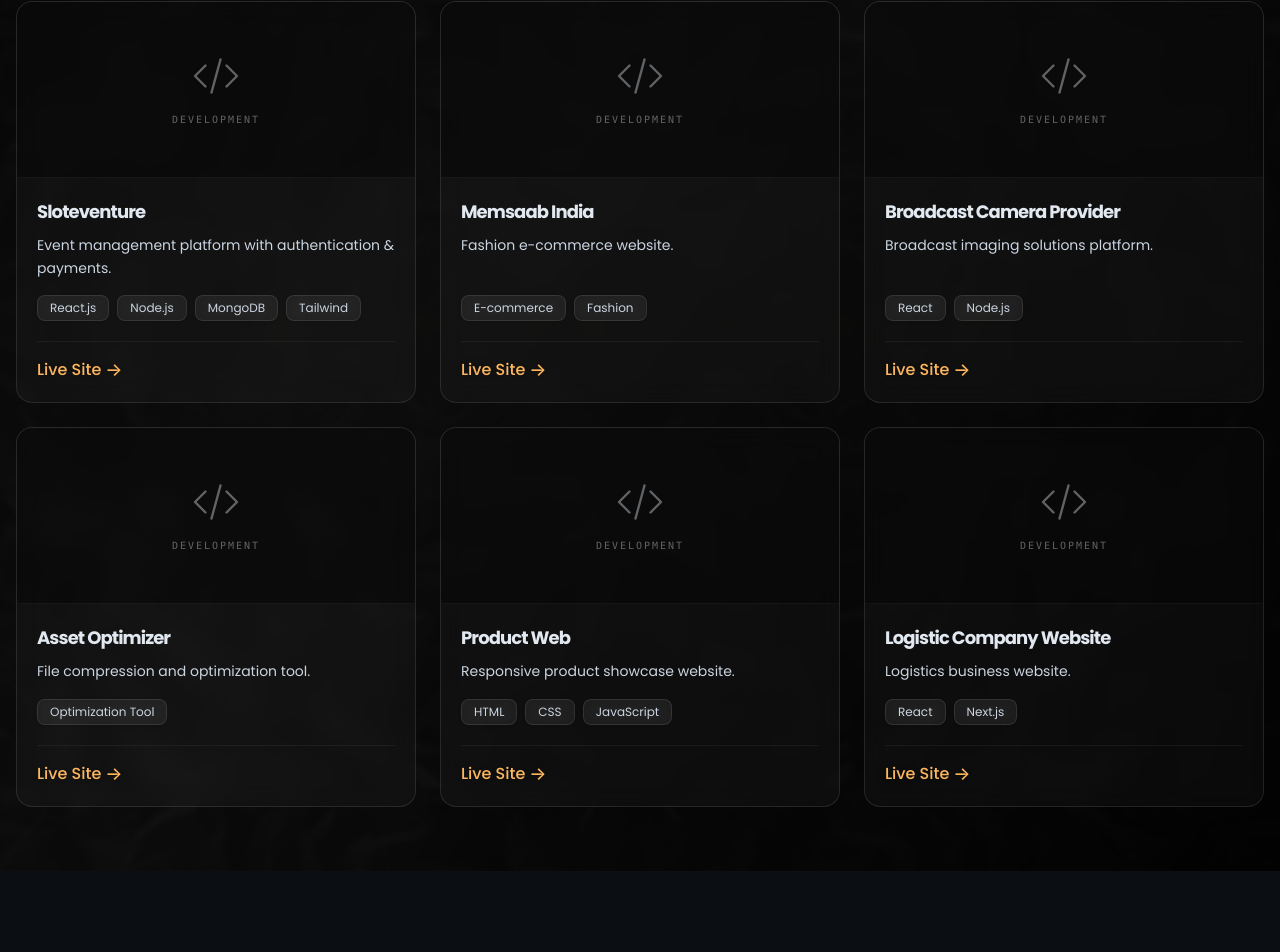
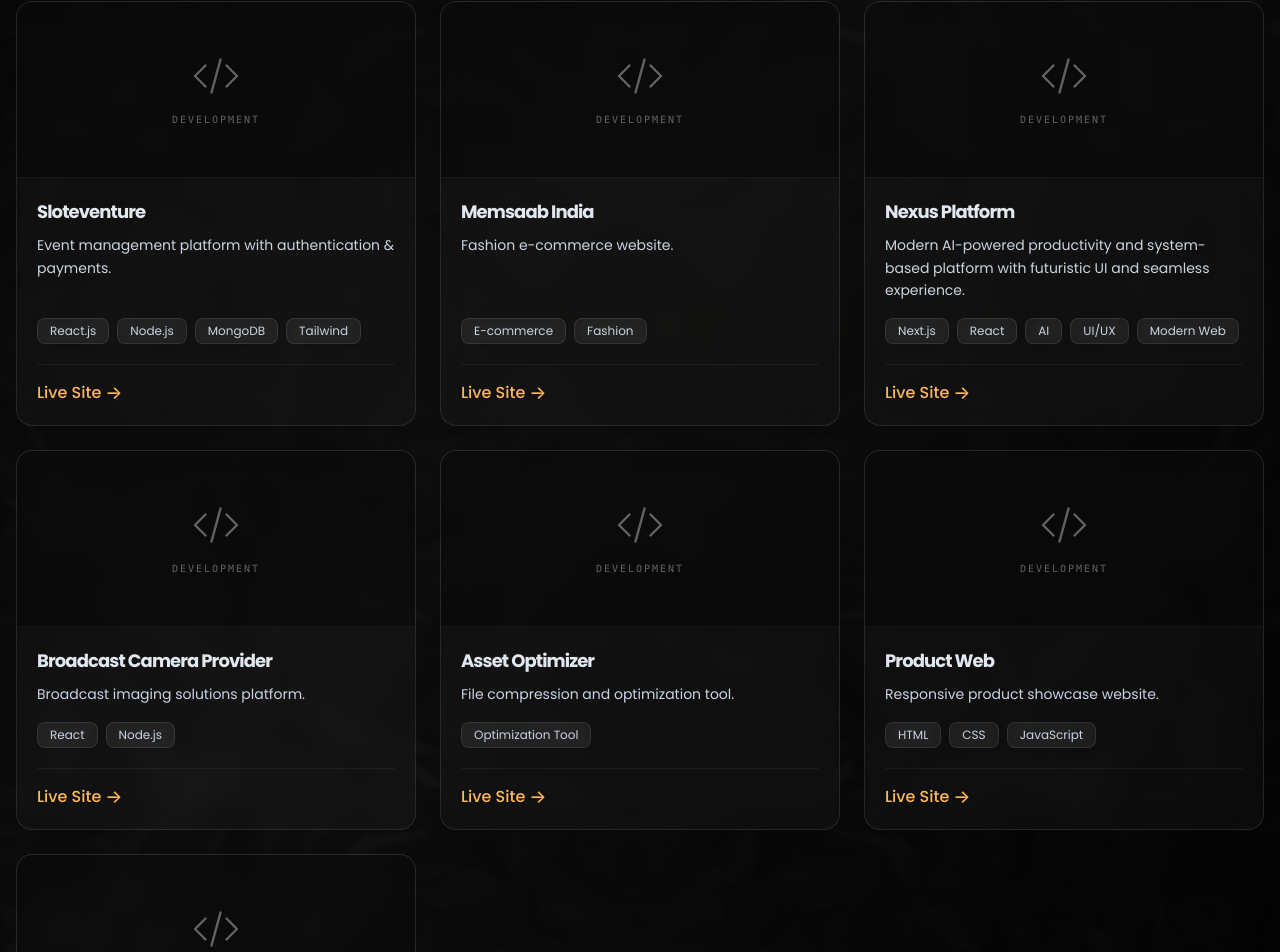
Before and after one commit to Nimujaiswal/Mywebsite, a React (Vite) app: page /projects in a window 1280 px wide. Shown: the part 812-1764 px from the top of the page. Before the commit the page ends 1683 px from the top, so only its background shows below. Built offline with nearby package versions, Linux system fonts and the light colour scheme.

Commit message:
Add Nexus Platform project to projectsData
Added a new project entry for Nexus Platform with details.

```diff
--- a/src/data/projectsData.js
+++ b/src/data/projectsData.js
@@ -60,6 +60,14 @@ export const projects = [
     tags: ["E-commerce", "Fashion"],
     link: "https://www.memsaabindia.in/",
   },
+  {
+  title: "Nexus Platform",
+  description:
+    "Modern AI-powered productivity and system-based platform with futuristic UI and seamless experience.",
+  type: "dev",
+  tags: ["Next.js", "React", "AI", "UI/UX", "Modern Web"],
+  link: "https://nexus-six-sooty.vercel.app/",
+},
 
   {
     title: "Broadcast Camera Provider",
```
